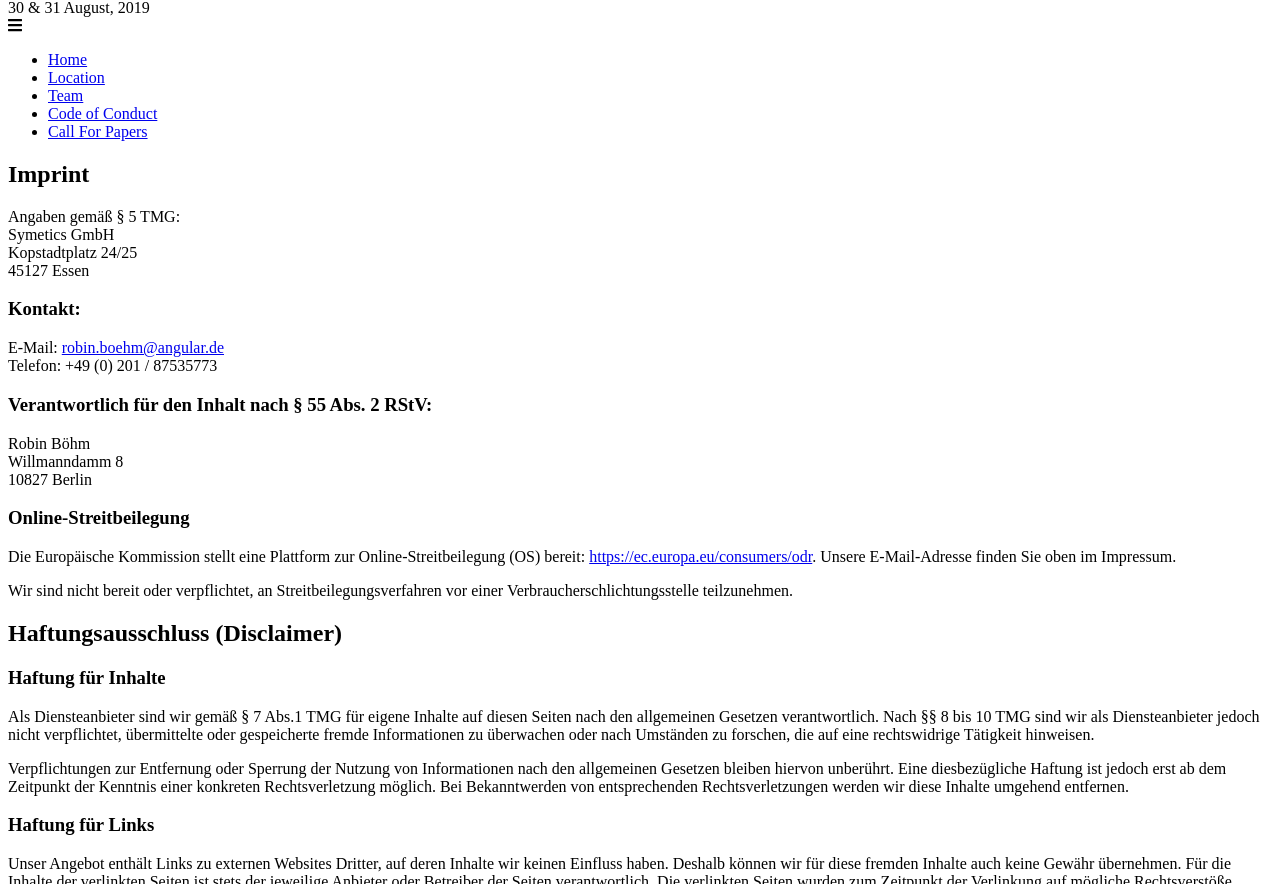
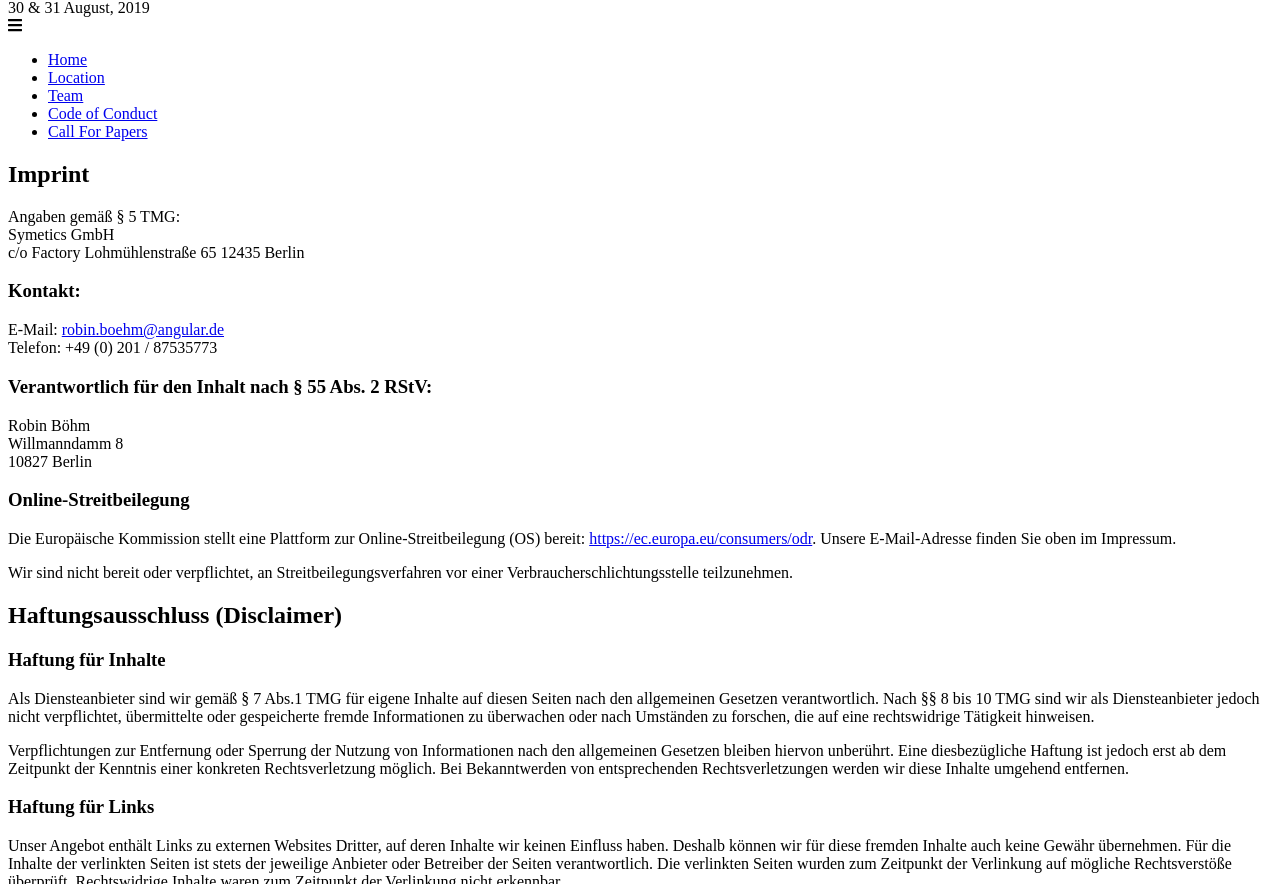
Before and after one commit to ngdeconf/ng-de.org, a Jekyll site: the page built from imprint/index.md, in a window 1280 px wide and 900 px high, scrolled down 336 px, cut to the strip 16-900 px from the top of the window. Built offline with Jekyll 4.4.1, drawn with Linux system fonts in a browser that asks for light colours; nearby versions of some CDN libraries; our own code applies the rules of GitHub Pages for plain Markdown files.

Commit message:
feat(imprint): fix company address

```diff
--- a/imprint/index.md
+++ b/imprint/index.md
@@ -5,8 +5,9 @@
 ## Imprint
 Angaben gemäß § 5 TMG:
 Symetics GmbH
-Kopstadtplatz 24/25
-45127 Essen
+c/o Factory
+Lohmühlenstraße 65
+12435 Berlin
 
 ### Kontakt:
 E-Mail: [robin.boehm@angular.de](mailto:robin.boehm@angular.de)
```
